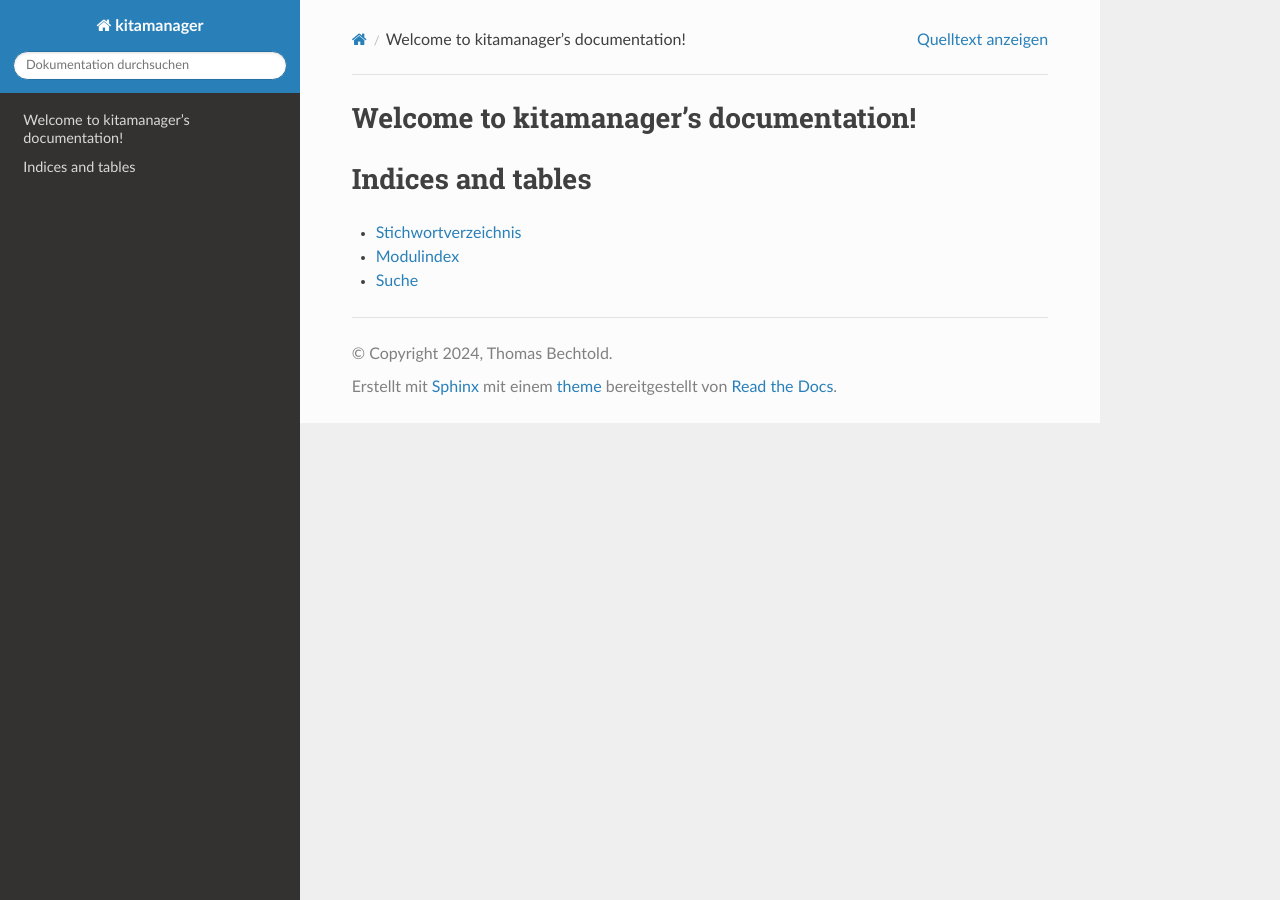
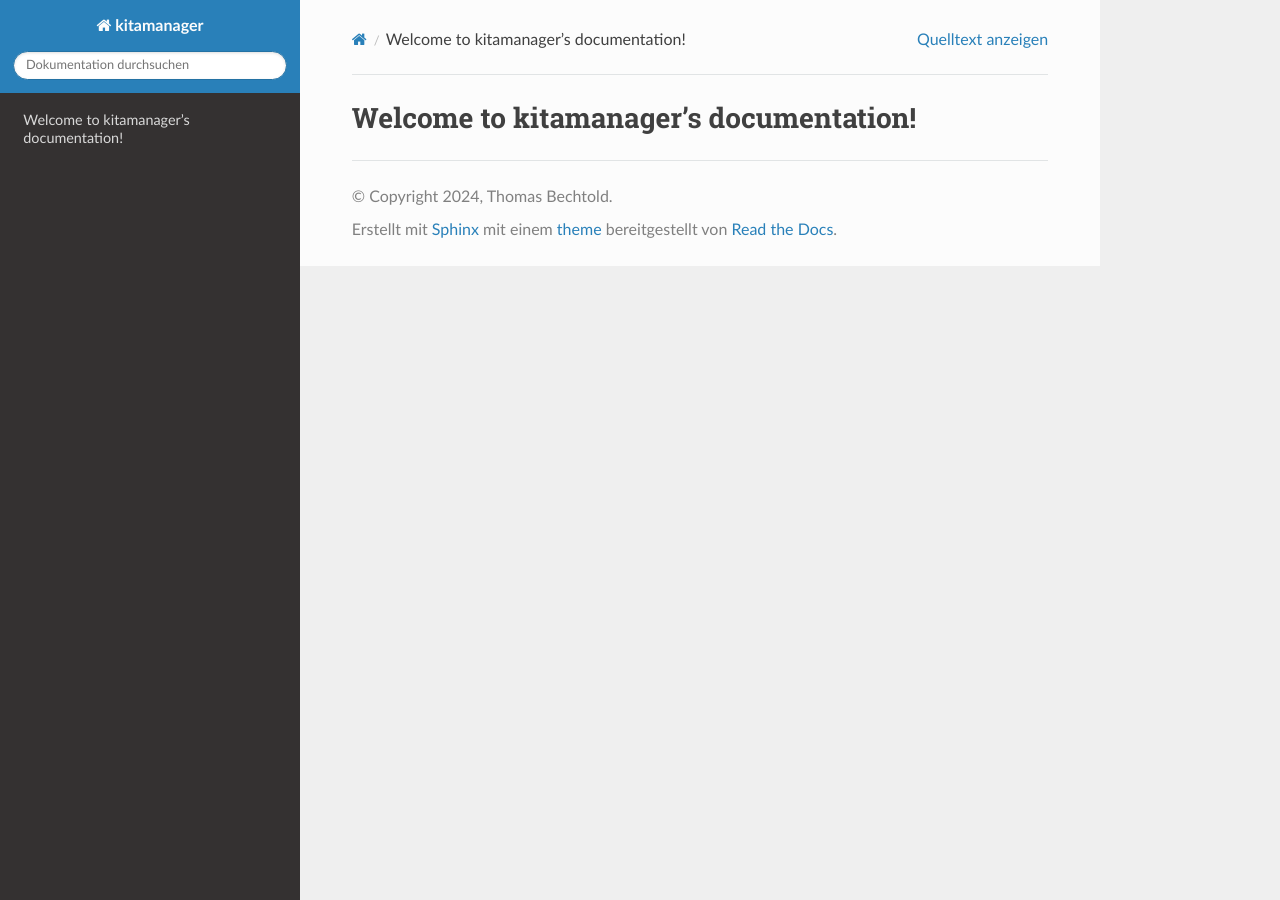
Before and after one commit to eenemeene/kitamanager, a Sphinx documentation site: the page built from django-kitamanager/docs/index.rst, in a window 1280 px wide. Built offline with Sphinx 7.4.7 and the Read the Docs theme 2.0.0, drawn with Linux system fonts in a browser that asks for light colours; some of the changed lines change nothing that is shown.

Commit message:
docs: cleanup index.rst

```diff
--- a/django-kitamanager/docs/index.rst
+++ b/django-kitamanager/docs/index.rst
@@ -1,20 +1,6 @@
-.. kitamanager documentation master file, created by
-   sphinx-quickstart on Sun Jan 14 08:05:44 2024.
-   You can adapt this file completely to your liking, but it should at least
-   contain the root `toctree` directive.
-
 Welcome to kitamanager's documentation!
 =======================================
 
 .. toctree::
    :maxdepth: 2
    :caption: Contents:
-
-
-
-Indices and tables
-==================
-
-* :ref:`genindex`
-* :ref:`modindex`
-* :ref:`search`
```
